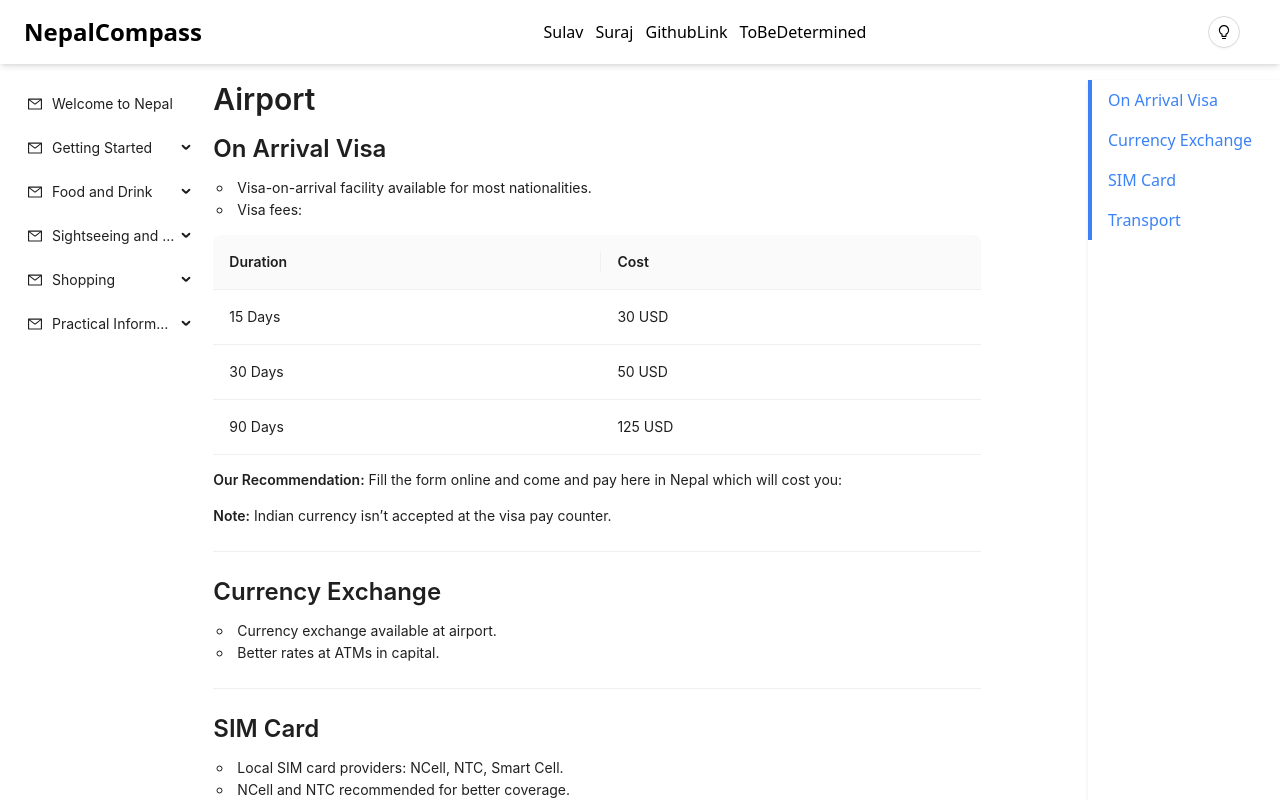
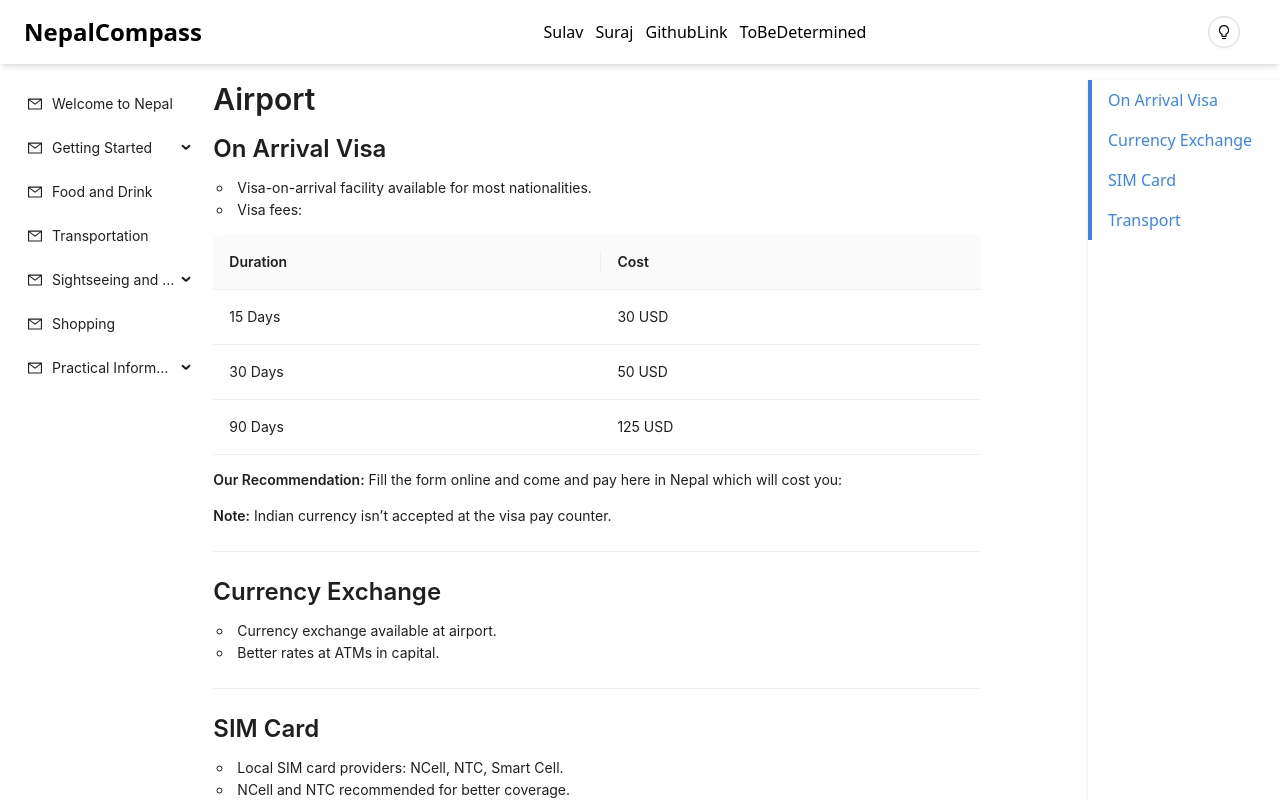
Before and after one commit to Sulav2060/NepalCompass, a React (Vite) app: page / in a window 1280 px wide. Shown: the top 800 px of the page. Built offline with nearby package versions, Linux system fonts and the light colour scheme.

Commit message:
left side bar titles update

```diff
--- a/src/components/LeftSidebar.jsx
+++ b/src/components/LeftSidebar.jsx
@@ -17,25 +17,20 @@ const LeftSidebar = () => {
       children: [
         { label: "Arriving in Nepal", key: "arriving" },
         { label: "Accommodation", key: "accommodation" },
-        { label: "Getting Around", key: "getting_around" },
       ],
     },
     {
       label: "Food and Drink",
       key: "food_and_drink",
-      children: [
-        { label: "Local Cuisine", key: "local_cuisine" },
-        { label: "Continental Cuisine", key: "continental_cuisine" },
-        { label: "Street Food", key: "street_food" },
-        { label: "Nightlife and Bars", key: "nightlife_bars" },
-      ],
+    },
+    {
+      label: "Transportation",
+      key: "transportation",
     },
     {
       label: "Sightseeing and Activities",
       key: "sightseeing_activities",
       children: [
-        { label: "Kathmandu", key: "kathmandu" },
-        { label: "Pokhara", key: "pokhara" },
         { label: "Trekking", key: "trekking" },
         { label: "Adventure Sports", key: "adventure_sports" },
         { label: "Cultural Experiences", key: "cultural_experiences" },
@@ -45,11 +40,6 @@ const LeftSidebar = () => {
     {
       label: "Shopping",
       key: "shopping",
-      children: [
-        { label: "Handicrafts", key: "handicrafts" },
-        { label: "Souvenirs", key: "souvenirs" },
-        { label: "Local Markets", key: "local_markets" },
-      ],
     },
     {
       label: "Practical Information",
@@ -85,7 +75,7 @@ const LeftSidebar = () => {
   };
 
   return (
-    <div className="fixed w-1/6 x overflow-scroll">
+    <div className="fixed w-1/6 x overflow-auto">
       <Menu
         mode="inline"
         defaultSelectedKeys={["airport"]}
```
